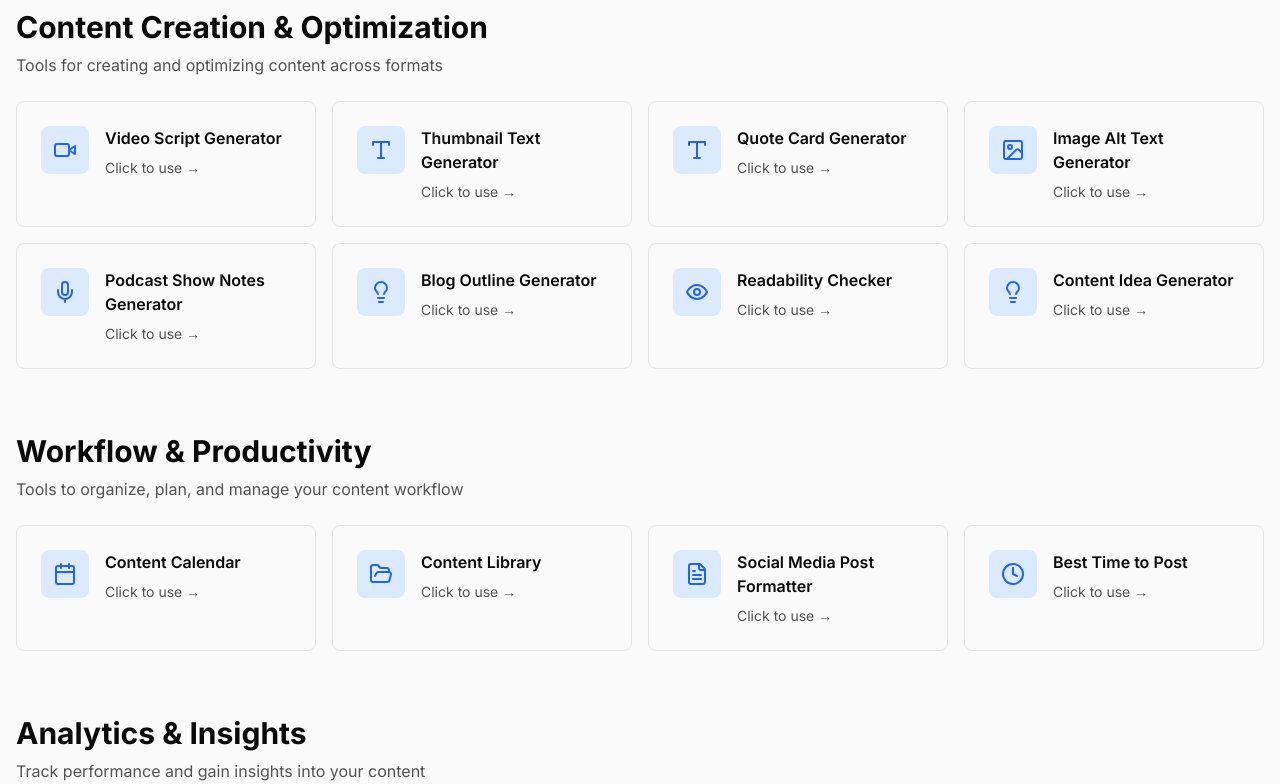
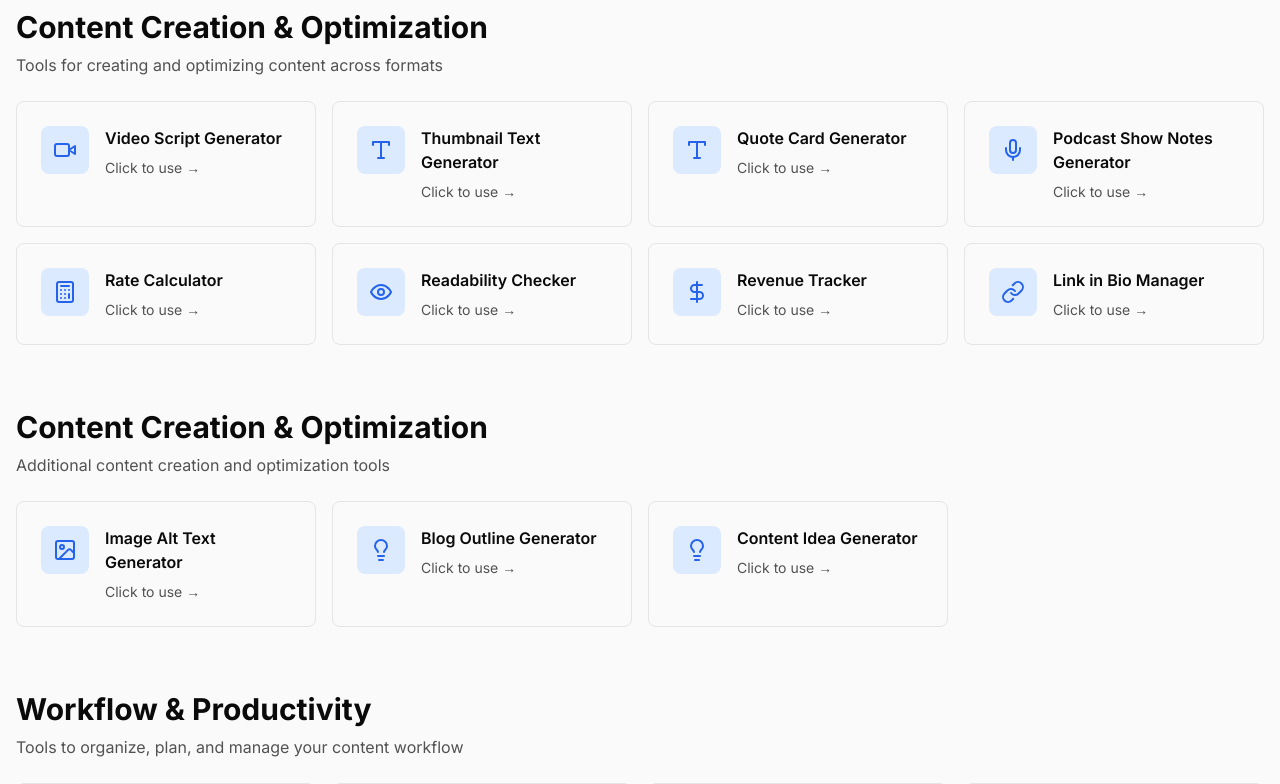
Before and after one commit to emasmela-dotcom/toolmarket365.com, a Next.js app: page /tools in a window 1280 px wide. Shown: the part 620-1404 px from the top of the page. Built offline with nearby package versions, Linux system fonts and the light colour scheme.

Commit message:
Move last 8 tools to Content Creation & Optimization section

```diff
--- a/app/tools/page.tsx
+++ b/app/tools/page.tsx
@@ -40,10 +40,19 @@ const toolSections = [
       { name: 'Video Script Generator', slug: 'video-script-generator', icon: Video },
       { name: 'Thumbnail Text Generator', slug: 'thumbnail-text-generator', icon: Type },
       { name: 'Quote Card Generator', slug: 'quote-card-generator', icon: Type },
+      { name: 'Podcast Show Notes Generator', slug: 'podcast-show-notes-generator', icon: Mic },
+      { name: 'Rate Calculator', slug: 'rate-calculator', icon: Calculator },
+      { name: 'Readability Checker', slug: 'readability-checker', icon: Eye },
+      { name: 'Revenue Tracker', slug: 'revenue-tracker', icon: DollarSign },
+      { name: 'Link in Bio Manager', slug: 'link-in-bio-manager', icon: LinkIcon },
+    ]
+  },
+  {
+    title: 'Content Creation & Optimization',
+    description: 'Additional content creation and optimization tools',
+    tools: [
       { name: 'Image Alt Text Generator', slug: 'image-alt-text-generator', icon: Image },
-      { name: 'Podcast Show Notes Generator', slug: 'podcast-show-notes-generator', icon: Mic },
       { name: 'Blog Outline Generator', slug: 'blog-outline-generator', icon: Lightbulb },
-      { name: 'Readability Checker', slug: 'readability-checker', icon: Eye },
       { name: 'Content Idea Generator', slug: 'content-idea-generator', icon: Lightbulb },
     ]
   },
```
